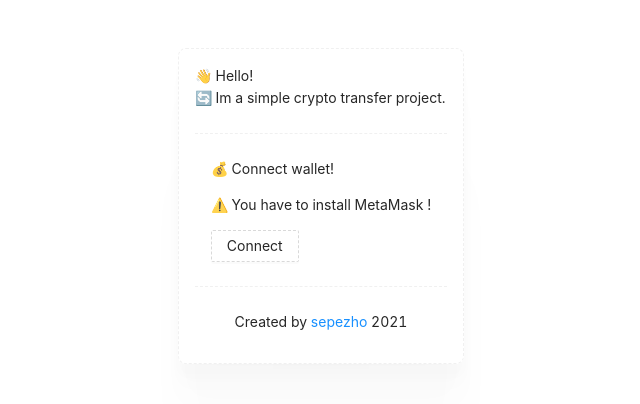
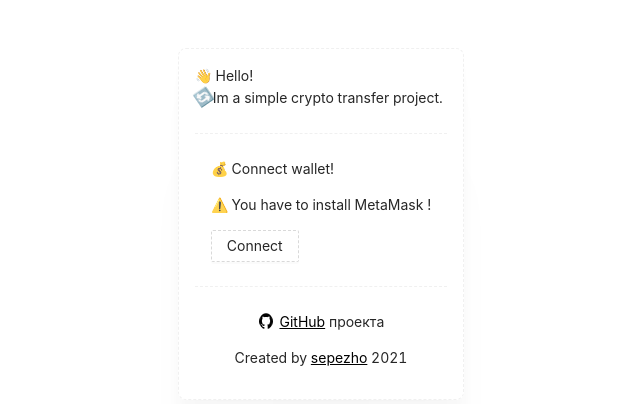
Before and after one commit to SEPEZHO/crypto-transfer, a React (Create React App) app: page / in a window 1280 px wide. Shown: the top 404 px of the page, without its empty margins (319-959 px from the left). Built offline with nearby package versions, Linux system fonts and the light colour scheme.

Commit message:
Style fix

```diff
--- a/src/App.css
+++ b/src/App.css
@@ -12,6 +12,10 @@
   padding: 16px;
 
   box-shadow: 0 2.8px 2.2px rgb(0 0 0 / 0%), 0 6.7px 5.3px rgb(0 0 0 / 0%), 0 12.5px 10px rgb(0 0 0 / 1%), 0 22.3px 17.9px rgb(0 0 0 / 1%), 0 41.8px 33.4px rgb(0 0 0 / 1%), 0 100px 80px rgb(0 0 0 / 1%);
+}
+
+.Header span {
+  display: flex;
 }
 
 .Container {
@@ -49,3 +53,45 @@
 .Footer {
   text-align: center;
 }
+
+.RotateIco {
+  width: 14px;
+  margin: 0 4px 0 0;
+  animation: rotate2d 5s linear infinite;
+}
+
+.gitHub {
+  height: 16px;
+  margin: -4px 2px 0 0;
+  animation: rotate3d 5s linear infinite;
+}
+
+a {
+  text-decoration: underline !important;
+  color: black !important;
+}
+
+a:hover {
+  color: #8D41D6 !important;
+}
+
+@keyframes rotate2d {
+  from {
+    transform: rotate(360deg);
+  }
+  to {
+    transform: rotate(0);
+  }
+}
+
+@keyframes rotate3d {
+  from {
+    transform: rotate3d(0, 1, 0, 0);
+  }
+  50% {
+    transform: rotate3d(0, 1, 0, 180deg);
+  }
+  to {
+    transform: rotate3d(0, 1, 0, 360deg);
+  }
+}
--- a/src/App.js
+++ b/src/App.js
@@ -6,6 +6,8 @@ import SecUser from "./Components/SecUser";
 import TransferVal from "./Components/TransferVal";
 import TransferSubmit from "./Components/TransferSubmit";
 import History from "./Components/History";
+
+import gitHub from "./Static/Icons/github.svg";
 
 import getUserData from "./Logic/getUserData";
 import "./App.css";
@@ -32,7 +34,10 @@ const App = () => {
 				<p className="Header">
 					👋 Hello!
 					<br />
-					🔄 Im a simple crypto transfer project.
+					<span>
+						<div className="RotateIco">🔄</div> Im a simple crypto transfer
+						project.
+					</span>
 					<Divider dashed />
 				</p>
 				<div className="Container">
@@ -75,6 +80,11 @@ const App = () => {
 
 				<p className="Footer">
 					<Divider dashed />
+					<p>
+						<img src={gitHub} className="gitHub" />{" "}
+						<a href="https://github.com/SEPEZHO/crypto-transfer">GitHub</a>{" "}
+						проекта
+					</p>
 					Created by <a href="https://sepezho.com">sepezho</a> 2021
 				</p>
 			</div>
```
Also changed, not shown: src/Static/Icons/github.svg (added), 1 other file (tests, documents, lock files or other folders).
